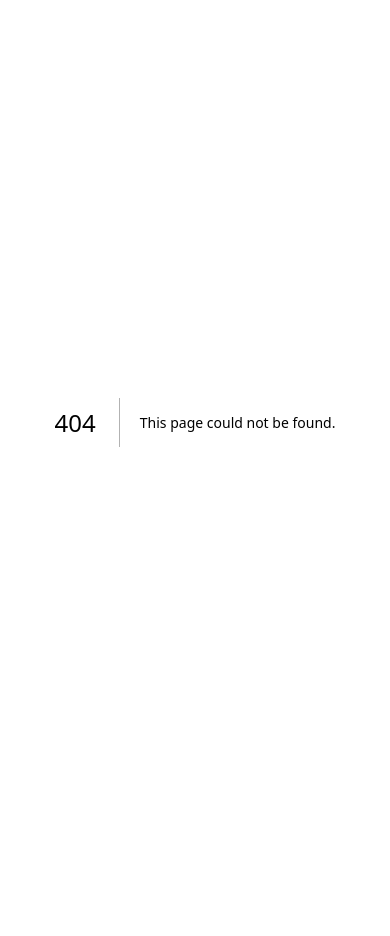
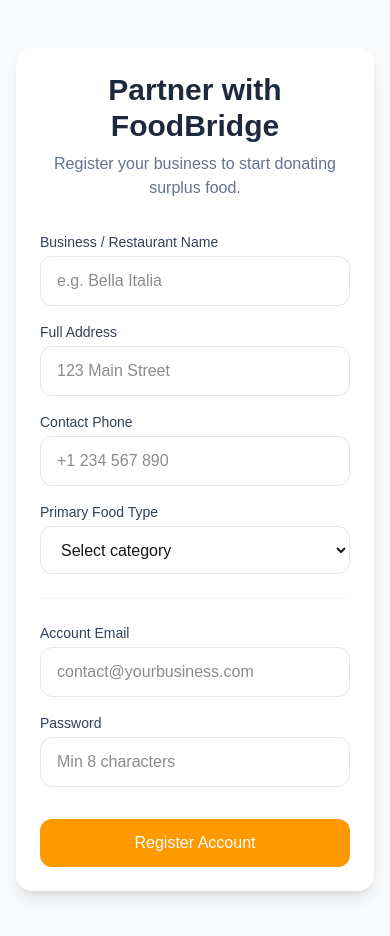
Before and after one commit to curioussensie/foodbridge, a Next.js app: page /donor/register in a window 390 px wide. Before the commit this address had no page. Shown: the top 936 px of the page. Before the commit the page ends 844 px from the top, so only its background shows below. Built offline with nearby package versions, Linux system fonts and the light colour scheme.

Commit message:
feat(ui): build responsive donor registration form - US-D01

```diff
--- /dev/null
+++ b/app/donor/register/page.tsx
@@ -0,0 +1,208 @@
+"use client";
+
+import { useState } from "react";
+
+export default function DonorRegisterPage() {
+  const [formData, setFormData] = useState({
+    name: "",
+    address: "",
+    contact: "",
+    foodType: "",
+    email: "",
+    password: "",
+  });
+
+  const [status, setStatus] = useState<"idle" | "loading" | "success" | "error">("idle");
+  const [errorMessage, setErrorMessage] = useState("");
+  const [successMessage, setSuccessMessage] = useState("");
+
+  const handleChange = (e: React.ChangeEvent<HTMLInputElement | HTMLSelectElement>) => {
+    setFormData((prev) => ({
+      ...prev,
+      [e.target.name]: e.target.value,
+    }));
+  };
+
+  const handleSubmit = async (e: React.FormEvent) => {
+    e.preventDefault();
+    setStatus("loading");
+    setErrorMessage("");
+
+    try {
+      const response = await fetch("/api/auth/register", {
+        method: "POST",
+        headers: {
+          "Content-Type": "application/json",
+        },
+        body: JSON.stringify(formData),
+      });
+
+      const data = await response.json();
+
+      if (!response.ok) {
+        throw new Error(data.error || "Registration failed");
+      }
+
+      setStatus("success");
+      setSuccessMessage(data.message);
+    } catch (err: any) {
+      setStatus("error");
+      setErrorMessage(err.message);
+    }
+  };
+
+  if (status === "success") {
+    return (
+      <div className="min-h-screen bg-slate-50 flex items-center justify-center p-4">
+        <div className="bg-white max-w-md w-full p-8 rounded-2xl shadow-lg text-center space-y-6">
+          <div className="w-16 h-16 bg-green-100 text-emerald-600 rounded-full flex items-center justify-center mx-auto mb-4">
+            <svg className="w-8 h-8" fill="none" stroke="currentColor" viewBox="0 0 24 24" xmlns="http://www.w3.org/2000/svg">
+              <path strokeLinecap="round" strokeLinejoin="round" strokeWidth={2} d="M5 13l4 4L19 7" />
+            </svg>
+          </div>
+          <h2 className="text-2xl font-bold text-slate-800">Registration Complete</h2>
+          <p className="text-slate-500 text-lg">{successMessage}</p>
+          <a
+            href="/"
+            className="inline-block mt-4 w-full min-h-12 flex items-center justify-center bg-amber-500 hover:bg-amber-600 text-white font-medium rounded-xl transition-colors focus:ring-2 focus:ring-amber-500 focus:ring-offset-2 focus:outline-none"
+          >
+            Return to Home
+          </a>
+        </div>
+      </div>
+    );
+  }
+
+  return (
+    <div className="min-h-screen bg-slate-50 flex items-center justify-center p-4 py-12">
+      <div className="bg-white max-w-lg w-full p-6 sm:p-8 rounded-2xl shadow-lg">
+        <div className="mb-8 text-center">
+          <h1 className="text-3xl font-bold text-slate-800 mb-2">Partner with FoodBridge</h1>
+          <p className="text-slate-500">Register your business to start donating surplus food.</p>
+        </div>
+
+        {status === "error" && (
+          <div className="mb-6 p-4 bg-red-50 border border-red-200 text-red-600 rounded-xl">
+            {errorMessage}
+          </div>
+        )}
+
+        <form onSubmit={handleSubmit} className="space-y-6">
+          <div className="space-y-4">
+            <div>
+              <label className="block text-sm font-medium text-slate-700 mb-1" htmlFor="name">
+                Business / Restaurant Name
+              </label>
+              <input
+                id="name"
+                name="name"
+                type="text"
+                required
+                value={formData.name}
+                onChange={handleChange}
+                className="w-full px-4 py-3 min-h-12 rounded-xl border border-slate-200 focus:border-amber-500 focus:ring-2 focus:ring-amber-500/20 outline-none transition-all"
+                placeholder="e.g. Bella Italia"
+              />
+            </div>
+
+            <div>
+              <label className="block text-sm font-medium text-slate-700 mb-1" htmlFor="address">
+                Full Address
+              </label>
+              <input
+                id="address"
+                name="address"
+                type="text"
+                required
+                value={formData.address}
+                onChange={handleChange}
+                className="w-full px-4 py-3 min-h-12 rounded-xl border border-slate-200 focus:border-amber-500 focus:ring-2 focus:ring-amber-500/20 outline-none transition-all"
+                placeholder="123 Main Street"
+              />
+            </div>
+
+            <div>
+              <label className="block text-sm font-medium text-slate-700 mb-1" htmlFor="contact">
+                Contact Phone
+              </label>
+              <input
+                id="contact"
+                name="contact"
+                type="tel"
+                required
+                value={formData.contact}
+                onChange={handleChange}
+                className="w-full px-4 py-3 min-h-12 rounded-xl border border-slate-200 focus:border-amber-500 focus:ring-2 focus:ring-amber-500/20 outline-none transition-all"
+                placeholder="+1 234 567 890"
+              />
+            </div>
+
+            <div>
+              <label className="block text-sm font-medium text-slate-700 mb-1" htmlFor="foodType">
+                Primary Food Type
+              </label>
+              <select
+                id="foodType"
+                name="foodType"
+                required
+                value={formData.foodType}
+                onChange={handleChange}
+                className="w-full px-4 py-3 min-h-12 rounded-xl border border-slate-200 focus:border-amber-500 focus:ring-2 focus:ring-amber-500/20 outline-none transition-all bg-white"
+              >
+                <option value="" disabled>Select category</option>
+                <option value="Bakery">Bakery & Pastries</option>
+                <option value="Produce">Fresh Produce</option>
+                <option value="Prepared Meals">Prepared Meals</option>
+                <option value="Groceries">Groceries</option>
+                <option value="Other">Other</option>
+              </select>
+            </div>
+
+            <hr className="my-6 border-slate-100" />
+
+            <div>
+              <label className="block text-sm font-medium text-slate-700 mb-1" htmlFor="email">
+                Account Email
+              </label>
+              <input
+                id="email"
+                name="email"
+                type="email"
+                required
+                value={formData.email}
+                onChange={handleChange}
+                className="w-full px-4 py-3 min-h-12 rounded-xl border border-slate-200 focus:border-amber-500 focus:ring-2 focus:ring-amber-500/20 outline-none transition-all"
+                placeholder="contact@yourbusiness.com"
+              />
+            </div>
+
+            <div>
+              <label className="block text-sm font-medium text-slate-700 mb-1" htmlFor="password">
+                Password
+              </label>
+              <input
+                id="password"
+                name="password"
+                type="password"
+                required
+                minLength={8}
+                value={formData.password}
+                onChange={handleChange}
+                className="w-full px-4 py-3 min-h-12 rounded-xl border border-slate-200 focus:border-amber-500 focus:ring-2 focus:ring-amber-500/20 outline-none transition-all"
+                placeholder="Min 8 characters"
+              />
+            </div>
+          </div>
+
+          <button
+            type="submit"
+            disabled={status === "loading"}
+            className="w-full min-h-12 flex items-center justify-center bg-amber-500 hover:bg-amber-600 text-white font-medium rounded-xl transition-colors focus:ring-2 focus:ring-amber-500 focus:ring-offset-2 focus:outline-none disabled:opacity-70 disabled:cursor-not-allowed mt-8"
+          >
+            {status === "loading" ? "Registering..." : "Register Account"}
+          </button>
+        </form>
+      </div>
+    </div>
+  );
+}
```
